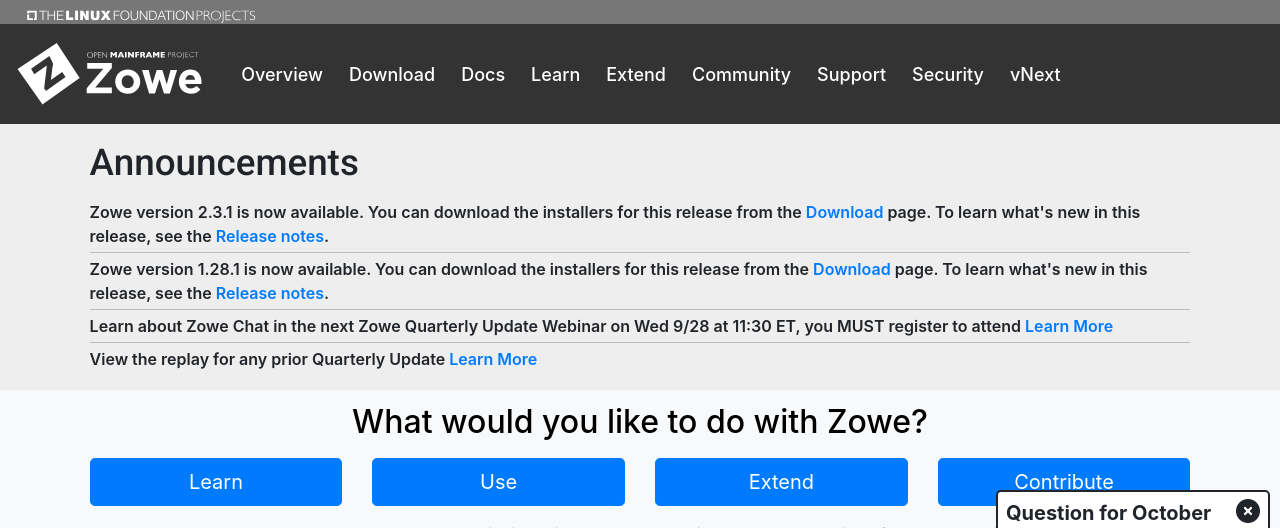
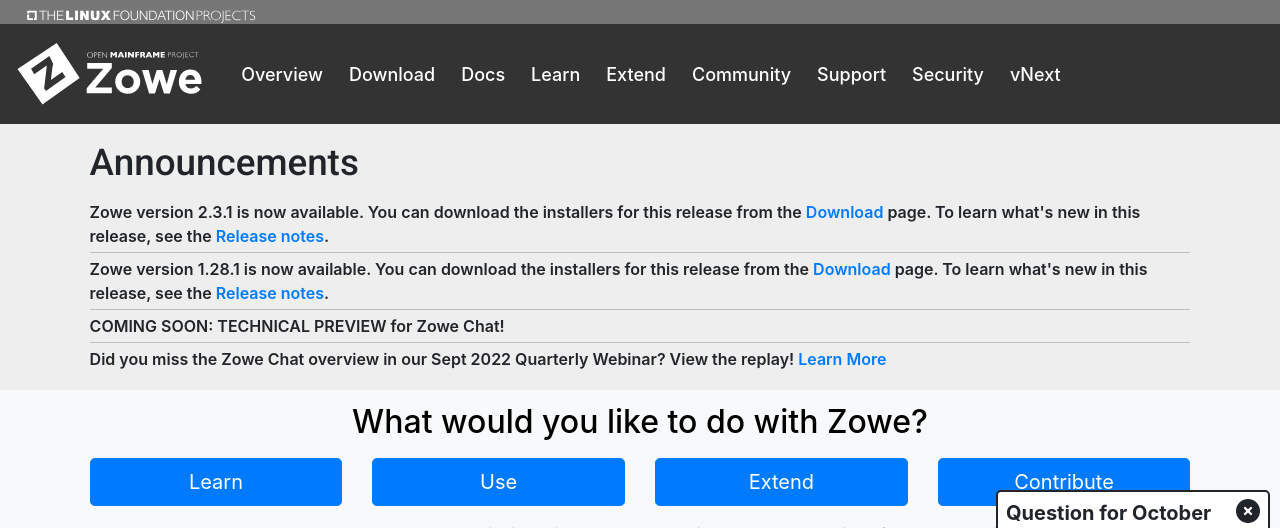
Before and after one commit to zowe/zowe.github.io, a Jekyll site: the page built from index.md, in a window 1280 px wide and 900 px high, cut to the strip 0-528 px from the top of the window. Built offline with Jekyll 4.4.1, drawn with Linux system fonts in a browser that asks for light colours; nearby versions of some CDN libraries; our own code applies the rules of GitHub Pages for plain Markdown files.

Commit message:
Update announcements.yml
Signed-off-by: Rose Sakach <Rose.Sakach@broadcom.com>

Signed-off-by: Rose Sakach <Rose.Sakach@broadcom.com>

```diff
--- a/_data/announcements.yml
+++ b/_data/announcements.yml
@@ -1,6 +1,5 @@
 # Announcements
 # Any kind of links should NOT be in ""
-- announcement: "Learn about Zowe Chat in the next Zowe Quarterly Update Webinar on Wed 9/28 at 11:30 ET, you MUST register to attend"
-  link: https://zoom.us/webinar/register/WN_PlNijM8ATSOO_Ux3JkPAFw
-- announcement: "View the replay for any prior Quarterly Update"
+- announcement: "COMING SOON: TECHNICAL PREVIEW for Zowe Chat!"
+- announcement: "Did you miss the Zowe Chat overview in our Sept 2022 Quarterly Webinar?  View the replay!"
   link: https://www.youtube.com/playlist?list=PL8REpLGaY9QHtnElqPosteBFpITStkAxo
```
